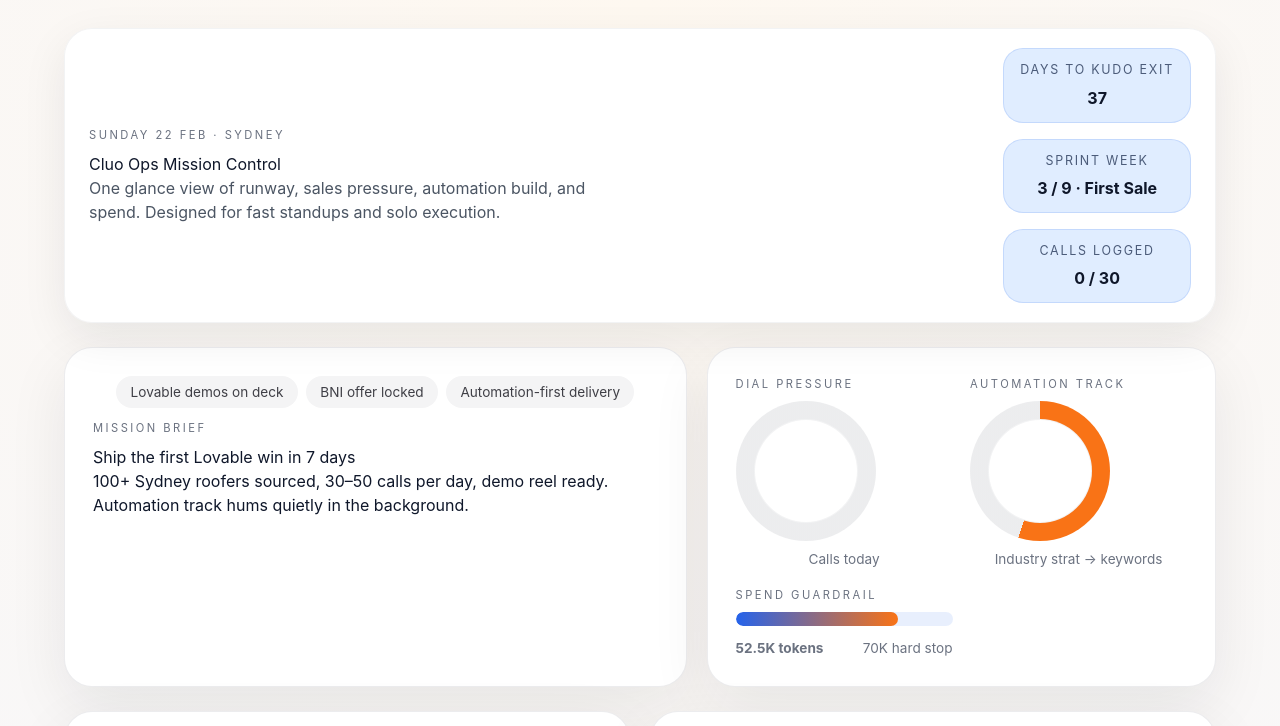
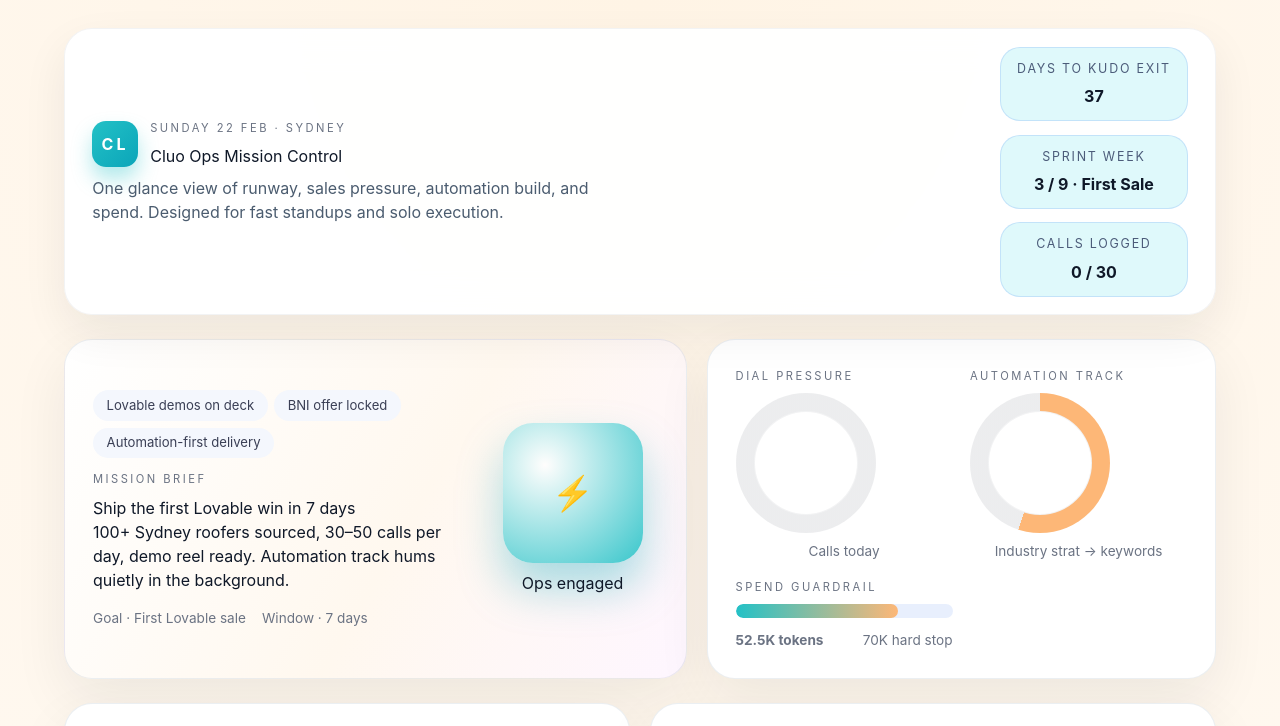
Before and after one commit to cleocluo/mission-control, a website built with Vite: page vite-project/index.html in a window 1280 px wide. Shown: the top 726 px of the page. Built offline with nearby package versions, Linux system fonts and the light colour scheme.

Commit message:
Restyle dashboard to match Cluo brand

```diff
--- a/vite-project/data/calendar.json
+++ b/vite-project/data/calendar.json
@@ -1,5 +1,5 @@
 {
-  "generatedAt": "2026-02-22T06:19:08.200Z",
+  "generatedAt": "2026-02-22T06:32:08.004Z",
   "events": [
     {
       "summary": "30 min - Cluo (Eric Yip)",
--- a/vite-project/src/main.ts
+++ b/vite-project/src/main.ts
@@ -92,9 +92,14 @@ const meetingCards = upcomingMeetings.length
 app.innerHTML = `
   <div class="dashboard-shell">
     <header class="top-bar">
-      <div>
-        <p class="eyebrow">${today} · Sydney</p>
-        <h1>Cluo Ops Mission Control</h1>
+      <div class="top-bar-copy">
+        <div class="brand-row">
+          <div class="logo-mark">CL</div>
+          <div>
+            <p class="eyebrow">${today} · Sydney</p>
+            <h1>Cluo Ops Mission Control</h1>
+          </div>
+        </div>
         <p class="subtitle">
           One glance view of runway, sales pressure, automation build, and spend. Designed for fast standups and solo execution.
         </p>
@@ -117,7 +122,7 @@ app.innerHTML = `
 
     <section class="hero-grid">
       <article class="panel hero-card">
-        <div class="hero-header">
+        <div class="hero-text">
           <div class="hero-pills">
             <span>Lovable demos on deck</span>
             <span>BNI offer locked</span>
@@ -128,6 +133,16 @@ app.innerHTML = `
           <p>
             100+ Sydney roofers sourced, 30–50 calls per day, demo reel ready. Automation track hums quietly in the background.
           </p>
+          <div class="hero-meta">
+            <span>Goal · First Lovable sale</span>
+            <span>Window · 7 days</span>
+          </div>
+        </div>
+        <div class="hero-graphic">
+          <div class="hero-bubble">
+            <span>⚡</span>
+          </div>
+          <p>Ops engaged</p>
         </div>
       </article>
       <article class="panel meters-card">
--- a/vite-project/src/style.css
+++ b/vite-project/src/style.css
@@ -3,20 +3,21 @@
 @tailwind utilities;
 
 :root {
-  --bg: #f6f7fb;
-  --bg-gradient: radial-gradient(circle at top, #fef8f0 0%, #f6f7fb 55%);
+  --bg: #fffaf4;
+  --bg-gradient: radial-gradient(circle at top, #fff4e5 0%, #fffaf4 55%);
   --panel: #ffffff;
-  --panel-border: rgba(15, 23, 42, 0.08);
-  --panel-shadow: 0 20px 60px rgba(15, 23, 42, 0.08);
-  --muted: #6b7280;
-  --text: #0f172a;
-  --accent: #2563eb;
-  --accent-warm: #f97316;
-  --accent-soft: #e0edff;
-  --chip-bg: #eef2ff;
-  --chip-text: #4338ca;
-  --badge-bg: #f4f4f5;
-  --badge-text: #3f3f46;
+  --panel-border: rgba(12, 56, 94, 0.08);
+  --panel-shadow: 0 20px 55px rgba(15, 23, 42, 0.07);
+  --muted: #6b7383;
+  --text: #0f1828;
+  --accent: #23c1c6;
+  --accent-strong: #0ba5b9;
+  --accent-warm: #fdb777;
+  --accent-soft: #dff9fb;
+  --chip-bg: #e6f8ff;
+  --chip-text: #0f91b7;
+  --badge-bg: #f4f7fd;
+  --badge-text: #3a3f55;
   font-family: "Inter", "Space Grotesk", system-ui, -apple-system, BlinkMacSystemFont, "Segoe UI", sans-serif;
   line-height: 1.5;
   font-weight: 400;
@@ -47,25 +48,52 @@ body {
   position: static;
   display: flex;
   flex-wrap: wrap;
-  gap: 1rem;
+  gap: 1.25rem;
   align-items: center;
   justify-content: space-between;
-  padding: 1.2rem 1.5rem;
-  background: rgba(255, 255, 255, 0.95);
+  padding: 1.1rem 1.7rem;
+  background: rgba(255, 255, 255, 0.96);
   border: 1px solid rgba(15, 23, 42, 0.05);
   border-radius: 28px;
-  box-shadow: 0 15px 45px rgba(15, 23, 42, 0.08);
-  backdrop-filter: blur(14px);
+  box-shadow: 0 18px 45px rgba(15, 23, 42, 0.07);
+  backdrop-filter: blur(18px);
+}
+
+.top-bar-copy {
+  display: flex;
+  flex-direction: column;
+  gap: 0.45rem;
+  flex: 1 1 320px;
+}
+
+.brand-row {
+  display: flex;
+  align-items: center;
+  gap: 0.75rem;
+}
+
+.logo-mark {
+  width: 46px;
+  height: 46px;
+  border-radius: 14px;
+  background: linear-gradient(135deg, var(--accent), var(--accent-strong));
+  color: white;
+  font-weight: 700;
+  letter-spacing: 0.2em;
+  display: grid;
+  place-items: center;
+  box-shadow: 0 12px 20px rgba(35, 193, 198, 0.35);
 }
 
 .top-bar .subtitle {
-  color: #4b5563;
+  color: #4b5c6f;
+  margin: 0;
 }
 
 .top-bar-stats {
   display: grid;
   grid-template-columns: repeat(auto-fit, minmax(140px, 1fr));
-  gap: 1rem;
+  gap: 0.85rem;
 }
 
 .top-bar-stats article {
@@ -118,20 +146,62 @@ body {
   margin: 0;
 }
 
+.hero-card {
+  display: flex;
+  align-items: center;
+  gap: 1.5rem;
+  background: linear-gradient(120deg, #ffffff 0%, #fff8ef 55%, #fef6ff 100%);
+}
+
+.hero-text {
+  flex: 1;
+}
+
 .hero-card .hero-pills {
   display: flex;
-  justify-content: center;
-  gap: 0.5rem;
+  justify-content: flex-start;
+  gap: 0.4rem;
   flex-wrap: wrap;
-  margin-bottom: 0.75rem;
+  margin-bottom: 0.8rem;
 }
 
 .hero-card .hero-pills span {
-  padding: 0.35rem 0.9rem;
+  padding: 0.35rem 0.85rem;
   border-radius: 999px;
   background: var(--badge-bg);
   color: var(--badge-text);
+  font-size: 0.82rem;
+}
+
+.hero-meta {
+  display: flex;
+  gap: 1rem;
+  margin-top: 1rem;
   font-size: 0.85rem;
+  color: var(--muted);
+}
+
+.hero-graphic {
+  width: 170px;
+  flex-shrink: 0;
+  display: flex;
+  flex-direction: column;
+  align-items: center;
+  gap: 0.5rem;
+}
+
+.hero-bubble {
+  width: 140px;
+  height: 140px;
+  border-radius: 30px;
+  background: radial-gradient(circle at 30% 30%, rgba(255, 255, 255, 0.8), rgba(35, 193, 198, 0.9));
+  display: grid;
+  place-items: center;
+  box-shadow: 0 25px 45px rgba(11, 165, 185, 0.35);
+}
+
+.hero-bubble span {
+  font-size: 2.1rem;
 }
 
 .meters-card {
@@ -493,15 +563,33 @@ body {
   .usage-panel .usage-layout {
     grid-template-columns: 1fr;
   }
+  .hero-card {
+    flex-direction: column;
+    text-align: center;
+  }
+  .hero-text {
+    width: 100%;
+  }
+  .hero-meta {
+    justify-content: center;
+  }
+  .hero-graphic {
+    width: 100%;
+  }
 }
 
 @media (max-width: 640px) {
   #app {
-    padding: 1.25rem 1rem 2rem;
+    padding: 1.1rem 0.9rem 1.7rem;
   }
   .panel,
   .top-bar {
-    padding: 1.25rem;
+    padding: 1.1rem;
+  }
+  .top-bar-copy,
+  .top-bar-stats,
+  .hero-card {
+    width: 100%;
   }
   .radial-meter,
   .radial-meter.dual {
@@ -516,6 +604,11 @@ body {
     gap: 0.4rem;
   }
 
+  .hero-meta {
+    flex-direction: column;
+    align-items: center;
+  }
+
   .meeting-card {
     flex-direction: column;
     align-items: flex-start;
```
